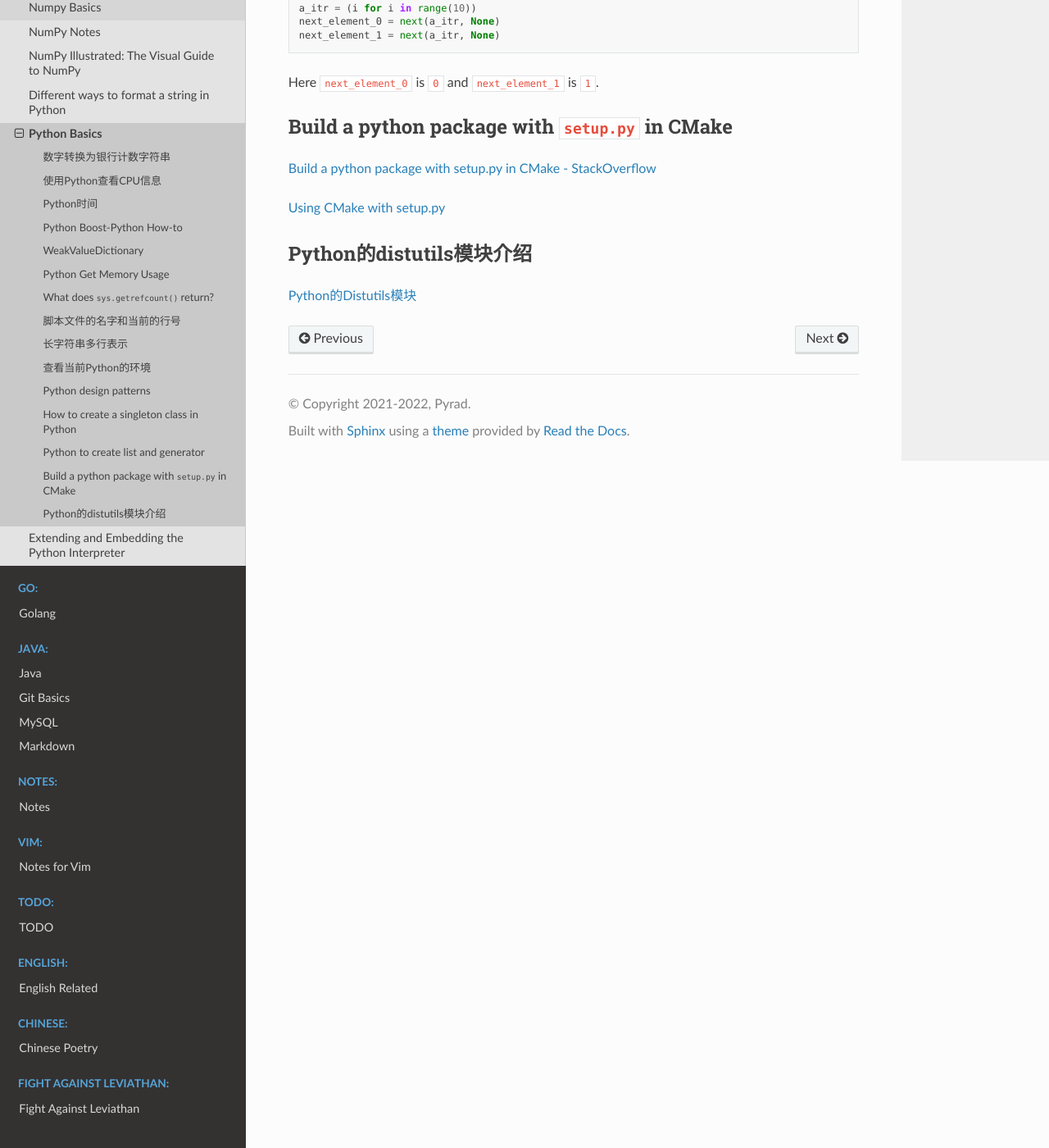
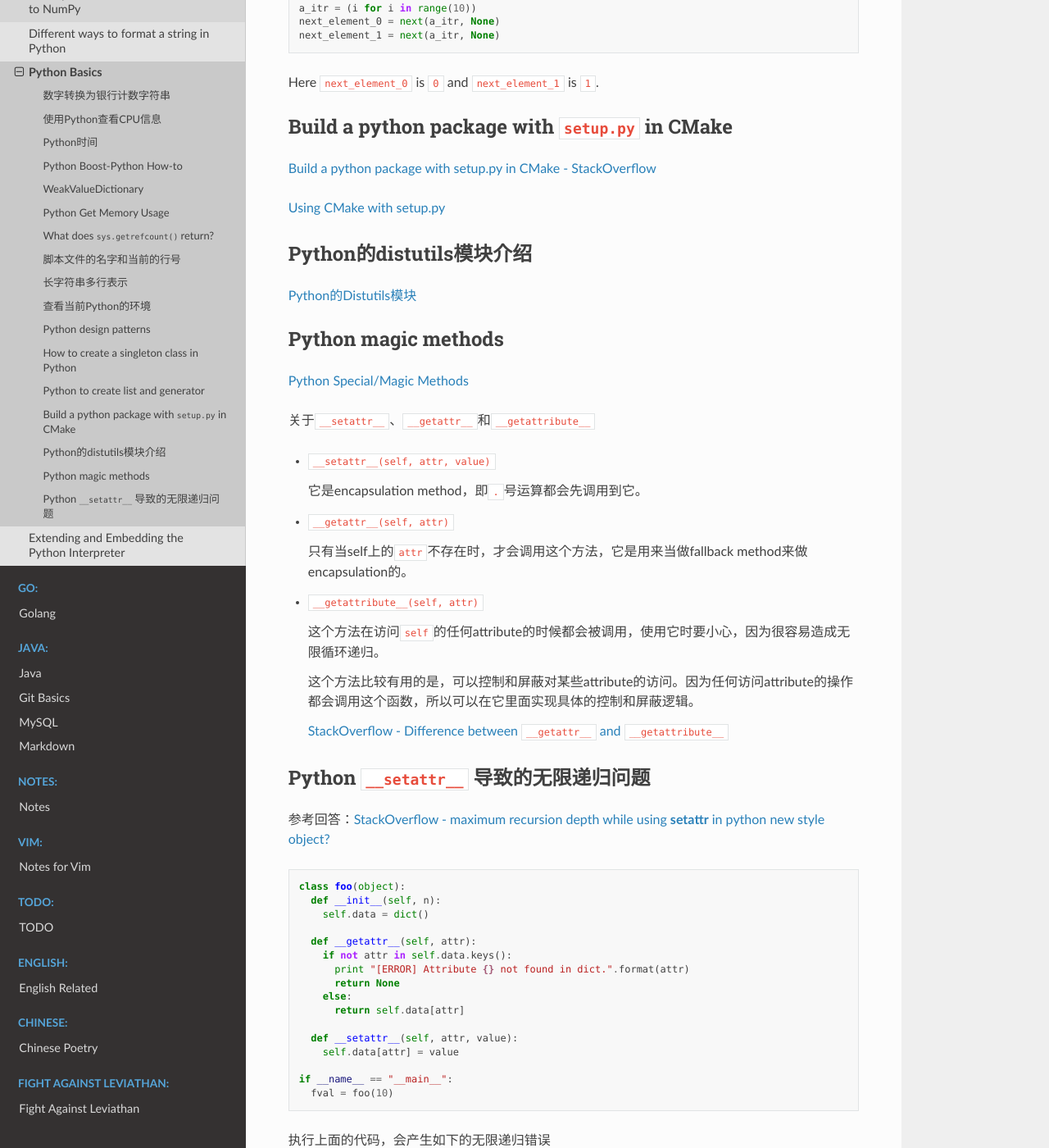
Before and after one commit to Pyrad/pyradnotes, a Sphinx documentation site: the page built from source/Python/pythonbasic.md, in a window 1280 px wide and 1400 px high, scrolled down 4502 px. Shown: the whole window at 82% size. Built offline with Sphinx 7.4.7 and the Read the Docs theme 2.0.0, drawn with Linux system fonts in a browser that asks for light colours; some of the changed text lies outside the part shown.

Commit message:
Python __setattr__ & __getattr__
Magic method explanation

````diff
--- a/source/Python/pythonbasic.md
+++ b/source/Python/pythonbasic.md
@@ -231,3 +231,70 @@ Here `next_element_0` is `0` and `next_element_1` is `1`.
 ## Python的distutils模块介绍
 
 [Python的Distutils模块](https://blog.csdn.net/weixin_36670529/article/details/102794001)
+
+
+## Python magic methods
+
+[Python Special/Magic Methods](https://majianglin2003.medium.com/python-special-methods-afcb795ff985#d3a0)
+
+关于`__setattr__`、`__getattr__`和`__getattribute__`
+
+- `__setattr__(self, attr, value)`
+
+  它是encapsulation method，即`.`号运算都会先调用到它。
+
+- `__getattr__(self, attr)`
+
+  只有当self上的`attr`不存在时，才会调用这个方法，它是用来当做fallback method来做encapsulation的。
+
+- `__getattribute__(self, attr)`
+
+  这个方法在访问`self`的任何attribute的时候都会被调用，使用它时要小心，因为很容易造成无限循环递归。
+
+  这个方法比较有用的是，可以控制和屏蔽对某些attribute的访问。因为任何访问attribute的操作都会调用这个函数，所以可以在它里面实现具体的控制和屏蔽逻辑。
+
+  [StackOverflow - Difference between `__getattr__` and `__getattribute__`](https://stackoverflow.com/questions/3278077/difference-between-getattr-and-getattribute)
+
+
+## Python `__setattr__` 导致的无限递归问题
+
+参考回答：[StackOverflow - maximum recursion depth while using __setattr__ in python new style object?](https://stackoverflow.com/questions/20361340/maximum-recursion-depth-while-using-setattr-in-python-new-style-object)
+
+```python
+class foo(object):
+  def __init__(self, n):
+    self.data = dict()
+
+  def __getattr__(self, attr):
+    if not attr in self.data.keys():
+      print "[ERROR] Attribute {} not found in dict.".format(attr)
+      return None
+    else:
+      return self.data[attr]
+
+  def __setattr__(self, attr, value):
+    self.data[attr] = value
+
+if __name__ == "__main__":
+  fval = foo(10)
+```
+
+执行上面的代码，会产生如下的无限递归错误
+
+```shell
+RuntimeError: maximum recursion depth exceeded
+```
+
+原因是，因为实现了magic method `__setattr__`，所以对`foo` class object的任何设置attribute的操作都会调用到它。
+因此，在函数`def __init__`中也不例外，也就是说 `self.data = dict()`就调用到这个 `__setattr__`方法。
+而在magic method `__setattr__`中，因为此时`self`上还没有`data`这个attribute，所以就要调用`__getattr__`方法（因为它是获取属性的兜底函数）。
+而在上面`__getattr__`方法的实现中，又再次使用到了`self.data`这个获取`data`方式，同样地，此时`self`上仍然还没有`data`。
+因此，`__getattr__`方法再次被调用（开始递归调用），然后就重复上述的过程，发生了无限递归，最终导致到达递归深度上限而报错。
+
+因此，修改的办法是，在`__init__`函数中，不直接使用`self.data`来初始化这个属性，而是使用`self`的`__dict__`，避免访问一个还没有添加好的属性。
+
+```python
+class foo(object):
+  def __init__(self, n):
+    self.__dict__["data"] = dict()
+```
````
